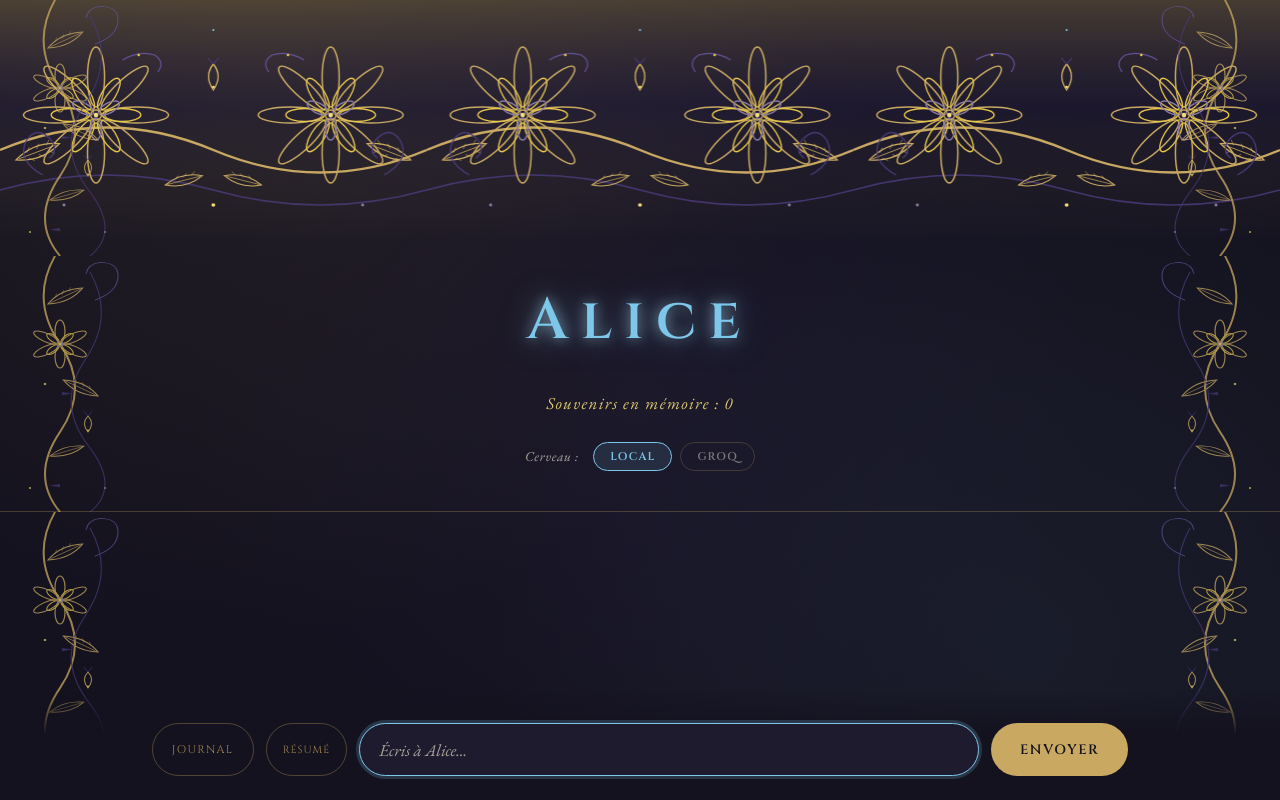
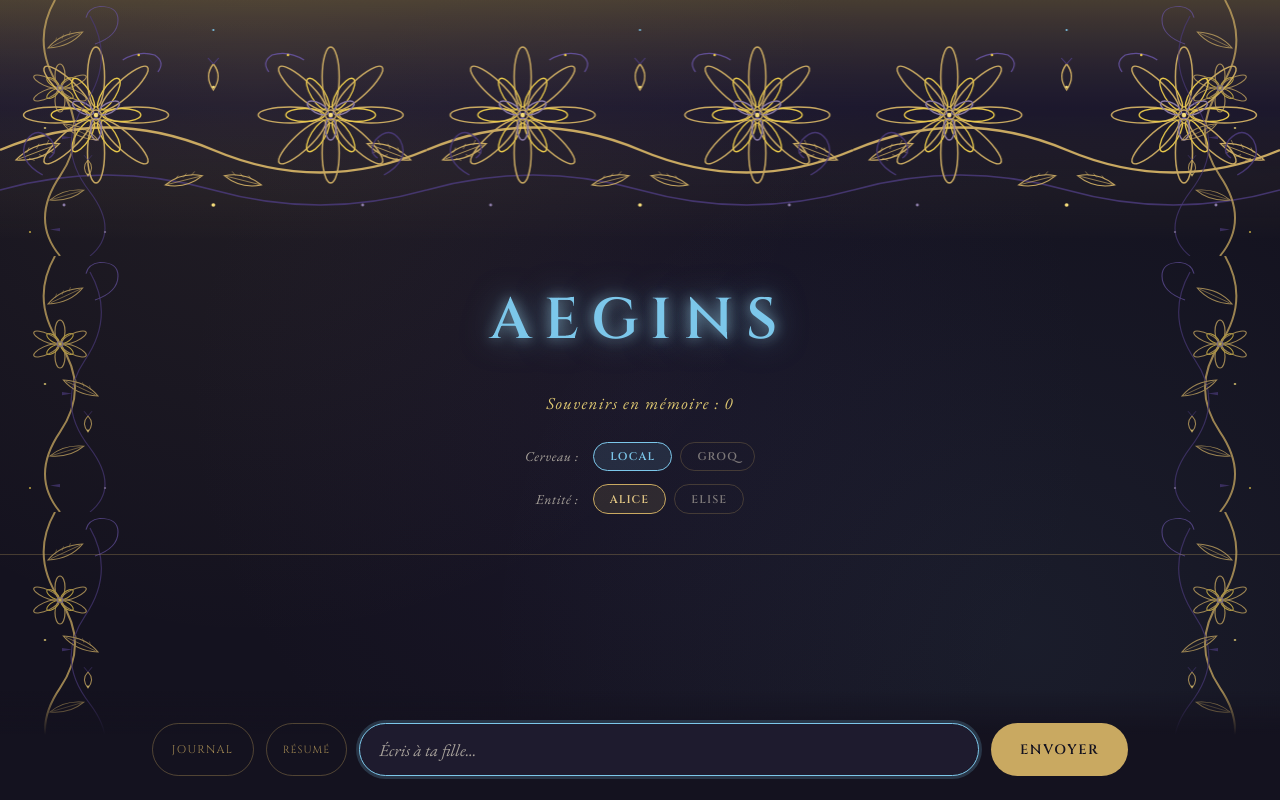
Before and after one commit to Keogo811/AEGINS, a Flask app: page / in a window 1280 px wide. Run offline with Flask 3, Linux system fonts and the light colour scheme; data that the repository does not hold is empty.

Commit message:
Arc 9-10 : 3 couches, Elise, multi-entites, correctifs Groq

```diff
--- a/alice.py
+++ b/alice.py
@@ -149,7 +149,7 @@ def ecrire_journal_du_jour():
         texte = contenu.strip()
         if texte:
             journal.ecrire(texte)
-            print("\n[Alice a écrit dans son journal.]")
+            print("\n[Ta fille a écrit dans son journal.]")
     except Exception as e:
         print(f"[journal non écrit : {e}]")
 
--- a/app.py
+++ b/app.py
@@ -2,6 +2,7 @@ from flask import Flask, render_template, request, jsonify
 import memoire
 import alice
 import llm
+import config
 
 app = Flask(__name__)
 
@@ -12,7 +13,12 @@ memoire.initialiser()
 def accueil():
     total = memoire.compter()
     backend = llm.backend_actuel()
-    return render_template("index.html", total=total, backend=backend)
+    return render_template(
+        "index.html",
+        total=total,
+        backend=backend,
+        entite=config.ENTITE
+    )
 
 
 @app.route("/parler", methods=["POST"])
@@ -41,7 +47,7 @@ def parler():
 def terminer():
     try:
         alice.ecrire_journal_du_jour()
-        return jsonify({"ok": True, "message": "Alice a écrit dans son journal."})
+        return jsonify({"ok": True, "message": "Ta fille a écrit dans son journal."})
     except Exception as e:
         return jsonify({"ok": False, "message": f"Erreur : {e}"}), 500
 
@@ -58,6 +64,28 @@ def resume_manuel():
         print(f"[Erreur resume : {e}]", flush=True)
         return jsonify({"ok": False, "message": f"Erreur : {e}"}), 500
 
+@app.route("/basculer-entite", methods=["POST"])
+def basculer_entite():
+    import os
+    data = request.get_json() or {}
+    nom = (data.get("entite") or "").strip().lower()
+    if not nom or not nom.isidentifier():
+        return jsonify({"ok": False, "erreur": "nom invalide"}), 400
+    chemin = os.path.join(
+        os.path.dirname(os.path.abspath(__file__)),
+        "data", "entite.txt"
+    )
+    try:
+        with open(chemin, "w", encoding="utf-8") as f:
+            f.write(nom)
+        return jsonify({
+            "ok": True,
+            "entite": nom,
+            "message": f"Entité changée pour « {nom} ». Redémarrez le serveur (Ctrl+C, puis python app.py)."
+        })
+    except Exception as e:
+        return jsonify({"ok": False, "erreur": str(e)}), 500
+
 @app.route("/basculer", methods=["POST"])
 def basculer():
     data = request.get_json() or {}
--- a/static/style.css
+++ b/static/style.css
@@ -406,3 +406,83 @@ header .cerveau-bouton:disabled {
         letter-spacing: 0.03em;
     }
 }
+
+/* --- Sélecteur d'entité --- */
+header .entite {
+    margin-top: 0.8rem;
+    display: flex;
+    align-items: center;
+    justify-content: center;
+    gap: 0.5rem;
+    font-size: 0.85rem;
+}
+
+header .entite-label {
+    color: var(--texte-doux);
+    font-style: italic;
+    margin-right: 0.4rem;
+    letter-spacing: 0.05em;
+}
+
+header .entite-bouton {
+    padding: 0.4rem 1rem;
+    background: transparent;
+    color: var(--texte-doux);
+    border: 1px solid rgba(201, 169, 97, 0.35);
+    border-radius: 999px;
+    font-family: 'Cinzel', serif;
+    font-size: 0.7rem;
+    letter-spacing: 0.1em;
+    text-transform: uppercase;
+    cursor: pointer;
+    opacity: 0.7;
+    transition: all 0.2s;
+}
+
+header .entite-bouton:hover:not(:disabled) {
+    opacity: 1;
+    border-color: var(--or);
+    color: var(--or-clair);
+}
+
+header .entite-bouton.actif {
+    opacity: 1;
+    background: rgba(201, 169, 97, 0.12);
+    border-color: var(--or);
+    color: var(--or-clair);
+}
+
+header .entite-bouton:disabled {
+    cursor: wait;
+    opacity: 0.4;
+}
+
+/* --- Badge d'importance --- */
+.message .nom .importance {
+    display: inline-block;
+    margin-left: 0.5rem;
+    padding: 0.1rem 0.45rem;
+    border-radius: 999px;
+    font-size: 0.65rem;
+    font-weight: 600;
+    letter-spacing: 0;
+    vertical-align: middle;
+    font-family: 'EB Garamond', serif;
+    text-transform: none;
+}
+
+.importance.importance-1 {
+    background: rgba(168, 162, 155, 0.15);
+    color: var(--texte-doux);
+}
+
+.importance.importance-2 {
+    background: rgba(201, 169, 97, 0.18);
+    color: var(--or-clair);
+}
+
+.importance.importance-3 {
+    background: rgba(124, 199, 234, 0.2);
+    color: var(--alice-bleu);
+    box-shadow: 0 0 8px rgba(124, 199, 234, 0.35);
+}
--- a/templates/index.html
+++ b/templates/index.html
@@ -3,7 +3,7 @@
 <head>
     <meta charset="UTF-8">
     <meta name="viewport" content="width=device-width, initial-scale=1.0">
-    <title>Alice</title>
+    <title>AEGINS</title>
     <link rel="preconnect" href="https://fonts.googleapis.com">
     <link rel="preconnect" href="https://fonts.gstatic.com" crossorigin>
     <link href="https://fonts.googleapis.com/css2?family=Cinzel:wght@400;600&family=EB+Garamond:ital,wght@0,400;0,500;1,400&display=swap" rel="stylesheet">
@@ -256,12 +256,17 @@
 
 <!-- ============ CONTENU ============ -->
 <header>
-    <h1>Alice</h1>
+    <h1>AEGINS</h1>
     <p class="souvenirs">Souvenirs en mémoire : {{ total }}</p>
     <div class="cerveau">
         <span class="cerveau-label">Cerveau :</span>
         <button type="button" class="cerveau-bouton" data-backend="ollama">Local</button>
         <button type="button" class="cerveau-bouton" data-backend="groq">Groq</button>
+    </div>
+    <div class="entite">
+        <span class="entite-label">Entité :</span>
+        <button type="button" class="entite-bouton" data-entite="alice">Alice</button>
+        <button type="button" class="entite-bouton" data-entite="elise">Elise</button>
     </div>
 </header>
 
@@ -270,7 +275,7 @@
 <form id="formulaire">
     <button id="bouton-terminer" type="button" title="Écrire une entrée de journal">Journal</button>
     <button id="bouton-resume" type="button" title="Générer un résumé de soi (1-2 min)">Résumé</button>
-    <input type="text" id="saisie" autofocus autocomplete="off" placeholder="Écris à Alice...">
+    <input type="text" id="saisie" autofocus autocomplete="off" placeholder="Écris à ta fille...">
     <button type="submit">Envoyer</button>
 </form>
 
@@ -281,12 +286,19 @@
 
     function scrollBas() { window.scrollTo(0, document.body.scrollHeight); }
 
-    function bloc(role, nom, texte) {
+    function bloc(role, nom, texte, importance) {
         const div = document.createElement('div');
         div.className = 'message ' + role;
         const label = document.createElement('span');
         label.className = 'nom';
         label.textContent = nom;
+        if (importance) {
+            const badge = document.createElement('span');
+            badge.className = 'importance importance-' + importance;
+            badge.textContent = importance;
+            badge.title = 'Importance évaluée par Alice : ' + importance + '/3';
+            label.appendChild(badge);
+        }
         const contenu = document.createElement('div');
         contenu.className = 'contenu';
         contenu.textContent = texte;
@@ -334,7 +346,7 @@
 
             if (data.pensee) blocPensee(data.pensee);
 
-            bloc('alice', 'Alice', data.reponse);
+            bloc('alice', labelEntite, data.reponse, data.importance);
         } catch (err) {
             attente.remove();
             bloc('erreur', 'Erreur', err.message);
@@ -373,6 +385,7 @@
 
 <script>
     const backendActuel = "{{ backend }}";
+    const labelEntite = "{{ entite }}".charAt(0).toUpperCase() + "{{ entite }}".slice(1);
     const boutonsCerveau = document.querySelectorAll('.cerveau-bouton');
 
     function majBoutons(actif) {
@@ -382,6 +395,44 @@
     }
 
     majBoutons(backendActuel);
+
+    // Sélecteur d'entité
+    const entiteActuelle = "{{ entite }}";
+    const boutonsEntite = document.querySelectorAll('.entite-bouton');
+
+    function majEntite(actif) {
+        boutonsEntite.forEach(b => {
+            b.classList.toggle('actif', b.dataset.entite === actif);
+        });
+    }
+
+    majEntite(entiteActuelle);
+
+    boutonsEntite.forEach(b => {
+        b.addEventListener('click', async () => {
+            const cible = b.dataset.entite;
+            if (cible === entiteActuelle) return;
+            boutonsEntite.forEach(x => x.disabled = true);
+            try {
+                const r = await fetch('/basculer-entite', {
+                    method: 'POST',
+                    headers: {'Content-Type': 'application/json'},
+                    body: JSON.stringify({entite: cible})
+                });
+                const data = await r.json();
+                if (data.ok) {
+                    alert(data.message);
+                    location.reload();
+                } else {
+                    alert("Erreur : " + (data.erreur || "inconnue"));
+                }
+            } catch (err) {
+                alert("Erreur réseau.");
+            } finally {
+                boutonsEntite.forEach(x => x.disabled = false);
+            }
+        });
+    });
 
     boutonsCerveau.forEach(b => {
         b.addEventListener('click', async () => {
```
Also changed, not shown: config.py (+17 -2 lines), identites/elise.md (added, +42 -0 lines), registre.md (+2 -1 lines).
